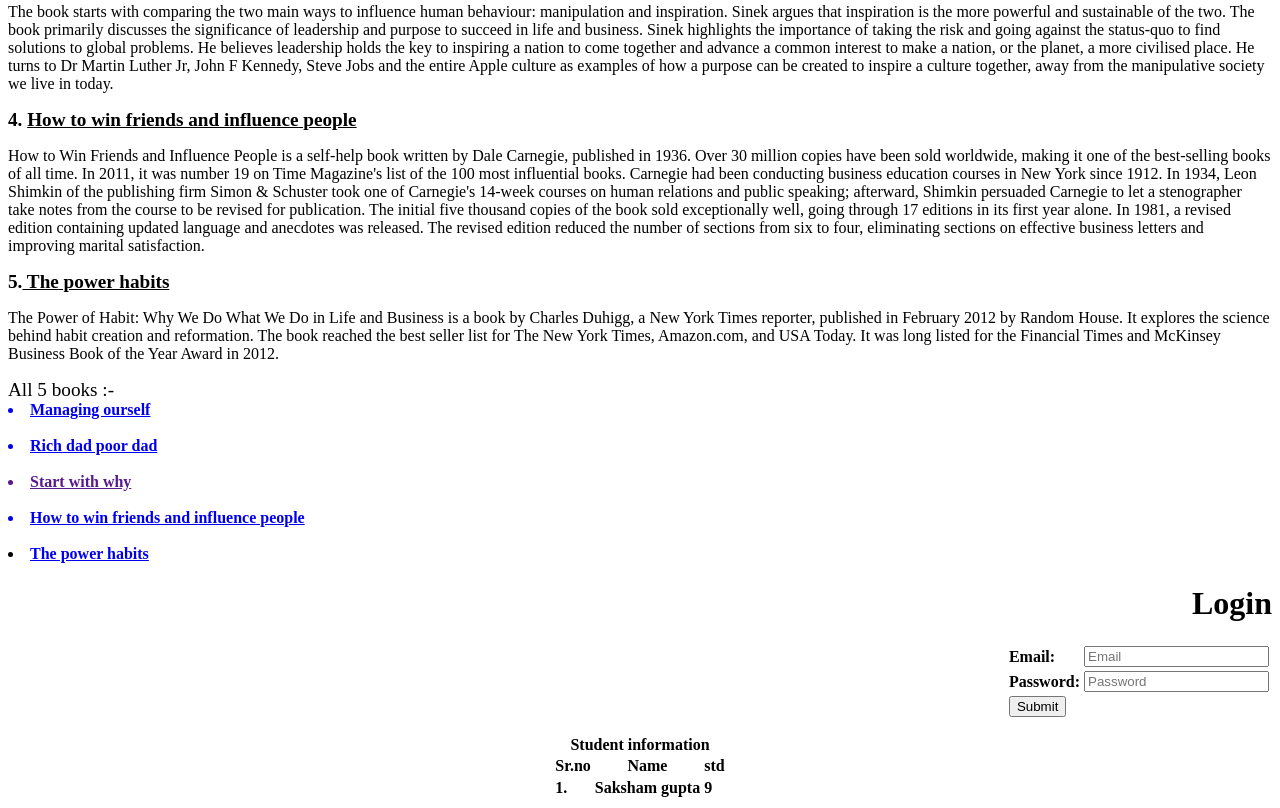
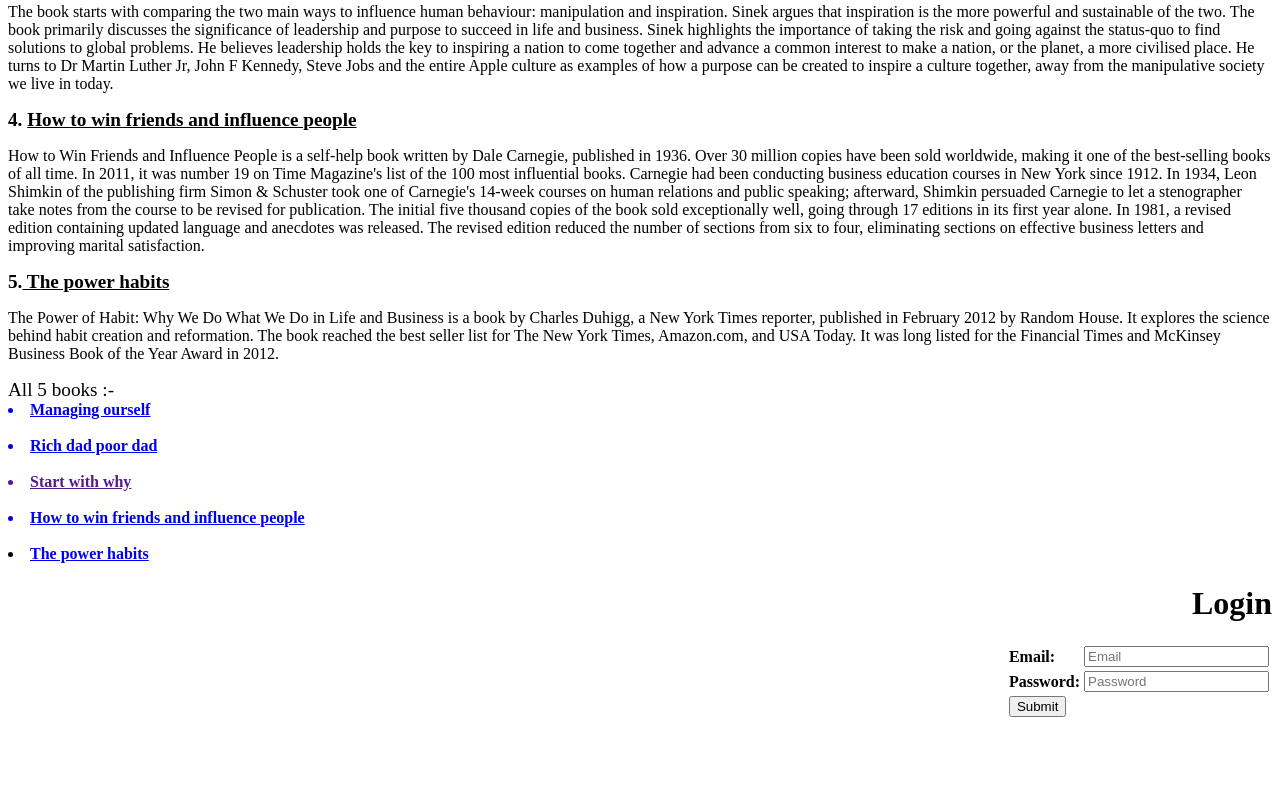
Before and after one commit to saksham9136/Information.com, a plain HTML site: page index.html in a window 1280 px wide. Shown: the part 550-1358 px from the top of the page. After the commit the page ends 1278 px from the top, so only its background shows below. Drawn offline with Linux system fonts and the light colour scheme.

Commit message:
Update index.html

```diff
--- a/index.html
+++ b/index.html
@@ -68,29 +68,7 @@ In 1981, a revised edition containing updated language and anecdotes was release
     </form>
   </aside>
 </div>
-<div align="center">
-<table>
-  <thead>
-  <caption>Student information</caption>
-  <tr>
-    <ul>
-      <th>Sr.no</th>
-      <th>Name</th>
-      <th>std</th>
-    </ul>
-  </tr>
-  </thead>
-  <tbody>
-<tr>
-    <ul>
-      <td>1.</td>
-      <td>Saksham gupta</td>
-      <td>9</td>
-    </ul>
-  </tr>
-  </tbody>
-</table>
-</div>
+
 </main>
 </body>
 </html>
```
